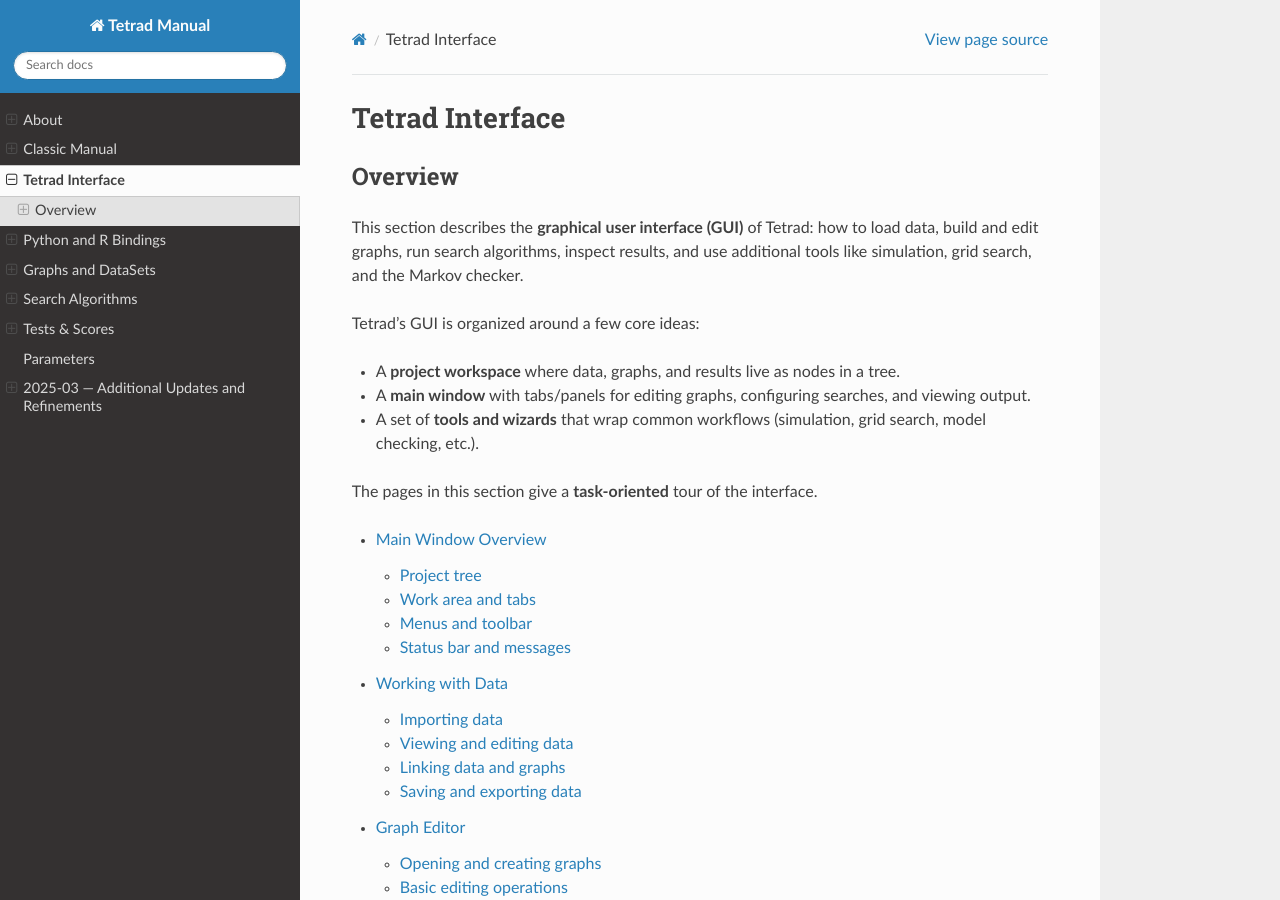
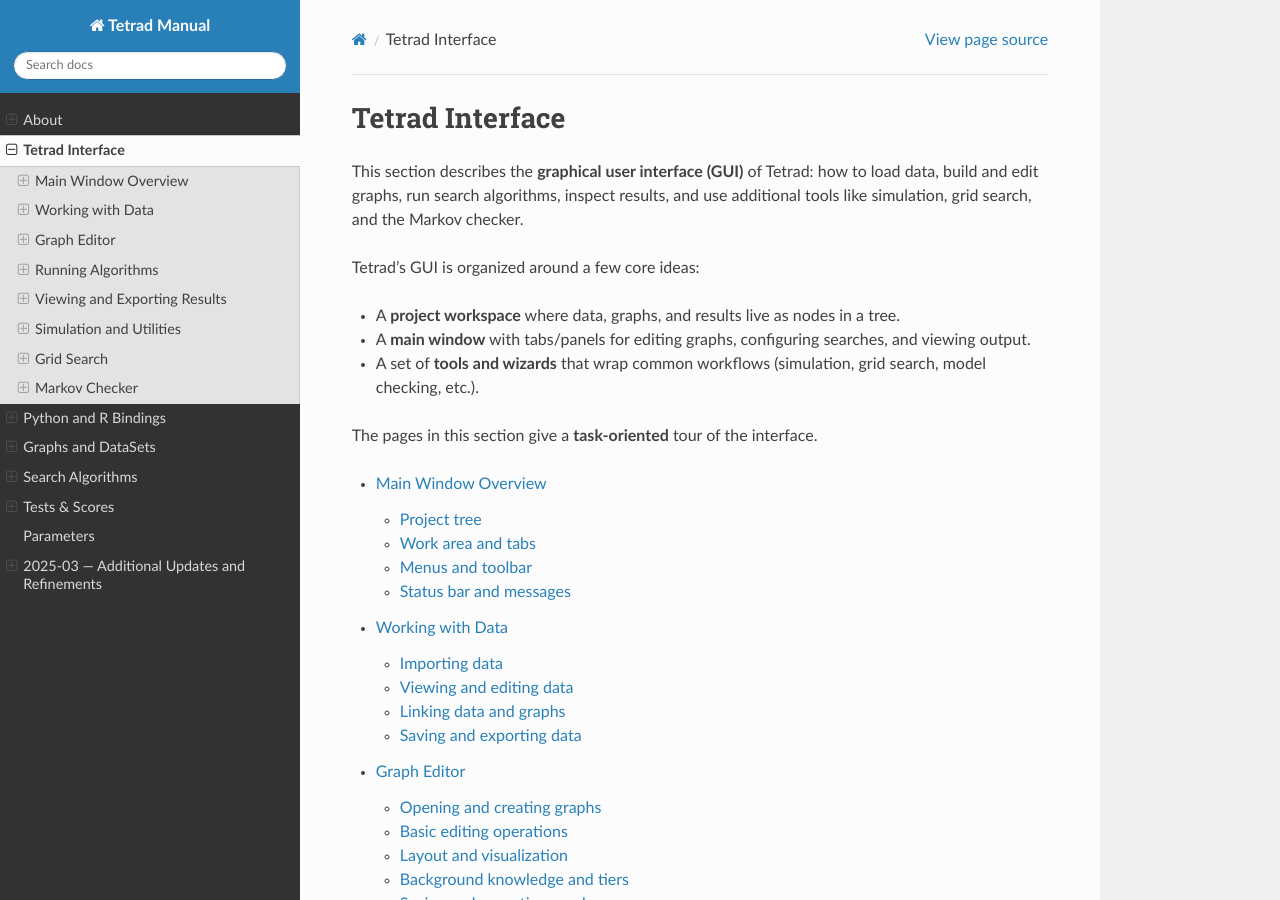
Before and after one commit to cmu-phil/tetrad-manual-rtd, a Sphinx documentation site: the page built from docs/tetrad-interface/index.md, in a window 1280 px wide and 900 px high. Built offline with Sphinx 7.4.7 and the Read the Docs theme 3.1.0, drawn with Linux system fonts in a browser that asks for light colours.

Commit message:
Streamline documentation structure:
- Removed legacy "Classic Manual" entry from `index.md`.
- Commented out the "Overview" heading in `Tetrad Interface` section for better organization and consistency.

```diff
--- a/docs/tetrad-interface/index.md
+++ b/docs/tetrad-interface/index.md
@@ -1,6 +1,6 @@
 # Tetrad Interface
 
-## Overview
+[//]: # (## Overview)
 
 This section describes the **graphical user interface (GUI)** of Tetrad: how to load data, build and edit graphs,
 run search algorithms, inspect results, and use additional tools like simulation, grid search, and the Markov checker.
```
Also changed, not shown: docs/index.md (+0 -1 lines).
